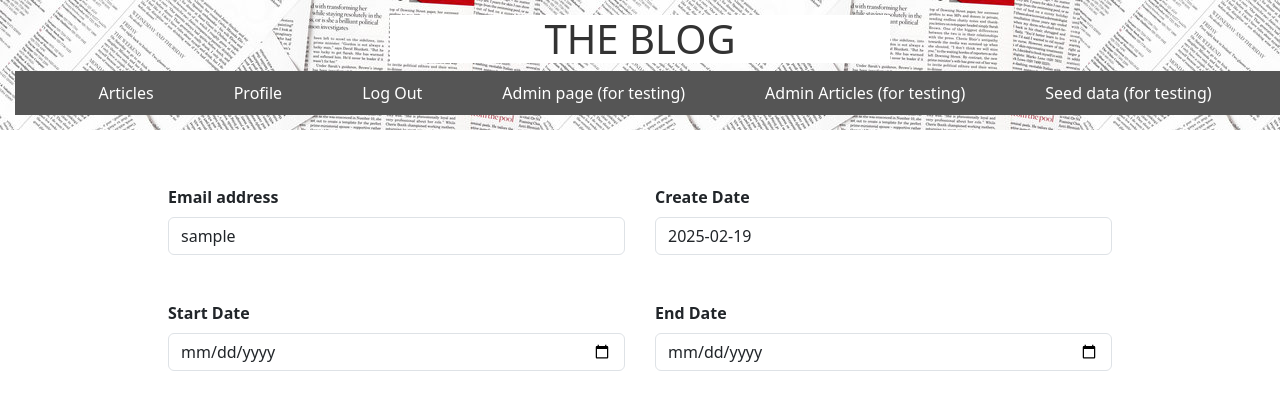
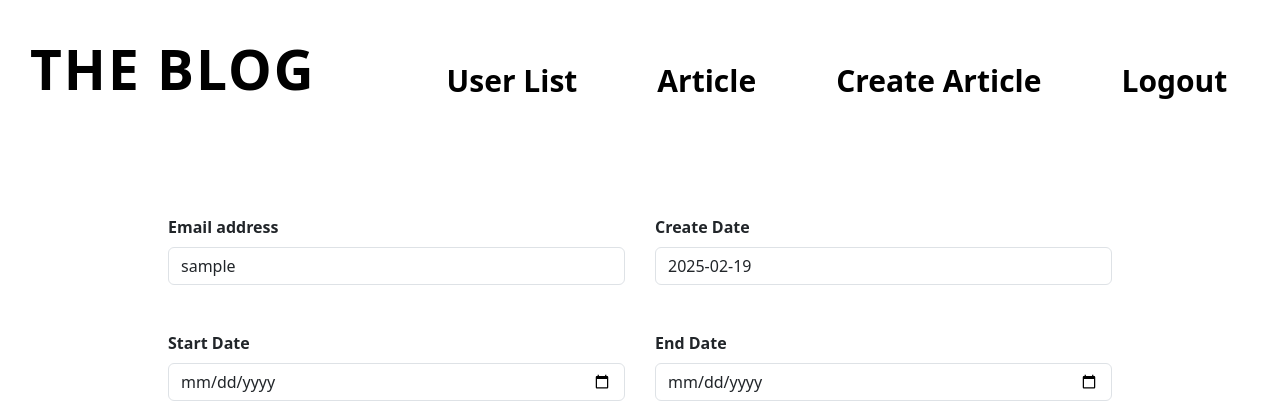
Before and after one commit to EvanVink/3975-Assignment1, a PHP site: page /createArticle.php in a window 1280 px wide. Shown: the top 419 px of the page. Run offline with PHP 8.4, Linux system fonts and the light colour scheme; the visitor is signed in with stand-in values (Sample User, id 1).

Commit message:
Enhanced nav bar style

```diff
--- a/createArticle.php
+++ b/createArticle.php
@@ -47,7 +47,7 @@
                 $executeStmt = $insertingStmt->execute();
 
                 if ($executeStmt) {
-                    header("Location: admin/articles.php");
+                    header("Location: index.php");
                     exit();
                 }
             }
--- a/login.php
+++ b/login.php
@@ -90,11 +90,12 @@
             </a>
         </div>';
 
+    echo '<div class="login-wrapper">';
         echo '<h1 class="login_h1">Welcome Back!</h1>';
 
         // Display error messages if there are any.
         if (!empty($error_messages)) {
-        echo '<div class="alert alert-danger login-form-container login_error_container">';
+            echo '<div class="alert alert-danger login_error_container">';
             foreach ($error_messages as $error) {
                 echo '<div>' . $error . '</div>';
             }
@@ -121,7 +122,7 @@
                     </div>
                 </form>
             </div>';
-
+        echo '</div>';
     echo '</body>';
     include('templates/footer.php');
 ?>
--- a/styles/style.css
+++ b/styles/style.css
@@ -8,16 +8,9 @@ html, body {
 
 header {
     background: white;
-    background-image: url("../images/paper.jpg");
     color: white;
     padding: 15px;
     width: 100vw;
-}
-
-header h1 {
-    background-color: white;
-    color: #333;
-    font-size: 40px;
 }
 
 #header-container {
@@ -28,43 +21,8 @@ header h1 {
     z-index: 1000;
 }
 
-nav {
-    background: #555;
-    padding: 10px;
-    width: 100vw;
-    top: 0;
-    left: 0;
-}
-
-nav a {
-    color: white;
-    text-decoration: none;
-    margin: 0 15px;
-    width: 100vw;
-}
-
-.nav-links {
-    display: flex;
-    justify-content: center;
-    align-items: center;
-    list-style: none;
-    padding: 0;
-    margin: 0;
-}
-
-.nav-links li {
-    margin: 0 15px;
-}
-
-.nav-links a {
-    color: white;
-    text-decoration: none;
-    font-size: 1em;
-    padding: 10px;
-}
-
 body > *:not(header):not(footer) {
-    flex: 1;  /* Add this to make main content fill available space */
+    flex: 1;
 }
 
 footer {
@@ -73,13 +31,73 @@ footer {
     color: white;
     padding: 10px;
     width: 100%;
-    margin-top: auto; /*footer to the bottom of the page*/
+    margin-top: auto;
 }
 
-.logo{
-    width: 500px;
-    margin: 0 auto;
-    text-align: center;
+
+/* For header.php */
+nav a {
+    margin: 0 15px;
+    width: 100vw;
+}
+
+.navbar {
+    width: 100%;
+    padding: 25px 80px;
+    background-color: #fff;
+    height: 130px;
+    display: flex;
+    align-items: flex-start;
+    padding-top: 40px;
+}
+
+.nav-container {
+    display: flex;
+    justify-content: flex-start;
+    align-items: flex-start;
+    width: 100%;
+    height: 100%;
+}
+.logo-container {
+    height: 100%;
+    display: flex;
+    align-items: center;
+    width: 300px;
+    flex-shrink: 0;
+}
+
+.blog-title {
+    font-size: 55px;
+    font-weight: bold;
+    color: #000;
+    text-decoration: none;
+    letter-spacing: 2px;
+}
+
+.nav-menu {
+    display: flex;
+    list-style: none;
+    margin-left: 100px;
+    margin-right: 50px;
+    padding: 0;
+    gap: 50px;
+    height: 100%;
+    align-items: center;
+    float: left;
+
+}
+
+.nav-menu li a {
+    color: #000;
+    text-decoration: none;
+    font-size: 30px;
+    font-weight: bold;
+    transition: color 0.2s ease;
+    white-space: nowrap;
+}
+
+.nav-menu li a:hover {
+    color: #666;
 }
 
 
--- a/templates/header.php
+++ b/templates/header.php
@@ -1,9 +1,11 @@
 <?php
+    session_start();
     //!Created disable nav bar for landing page.
     $displayNav = isset($displayNav) ? $displayNav : true;
 ?>
 
 <!DOCTYPE html>
+<html lang="en">
 <head>
     <meta charset="UTF-8">
     <meta name="viewport" content="width=device-width, initial-scale=1.0">
@@ -12,52 +14,48 @@
     <link rel="preconnect" href="https://fonts.gstatic.com" crossorigin>
     <link href="https://fonts.googleapis.com/css2?family=Roboto+Condensed:ital,wght@0,100..900;1,100..900&display=swap" rel="stylesheet">
 
-    <!--Bootstrap CDN--->
+    <!--Bootstrap CDN-->
     <link href="https://cdn.jsdelivr.net/npm/bootstrap@5.3.3/dist/css/bootstrap.min.css" rel="stylesheet" integrity="sha384-QWTKZyjpPEjISv5WaRU9OFeRpok6YctnYmDr5pNlyT2bRjXh0JMhjY6hW+ALEwIH" crossorigin="anonymous">
     <script src="https://cdn.jsdelivr.net/npm/@popperjs/core@2.11.8/dist/umd/popper.min.js" integrity="sha384-I7E8VVD/ismYTF4hNIPjVp/Zjvgyol6VFvRkX/vR+Vc4jQkC+hVqc2pM8ODewa9r" crossorigin="anonymous"></script>
     <script src="https://cdn.jsdelivr.net/npm/bootstrap@5.3.3/dist/js/bootstrap.min.js" integrity="sha384-0pUGZvbkm6XF6gxjEnlmuGrJXVbNuzT9qBBavbLwCsOGabYfZo0T0to5eqruptLy" crossorigin="anonymous"></script>
 
     <title>The Blog</title>
 </head>
+
 <?php if ($displayNav): ?>
 <header>
-    <div class="logo">
-        <h1>THE BLOG</h1>
-    </div>
+<nav class="navbar">
+    <div class="nav-container">
 
-        <nav>
-
-            <?php
-
-            session_start();
-
-                if($_SESSION["role"] == "admin"){
-
-                    echo "
-                    <ul class='nav-links'>
-                        <li><a href='../index.php'>Articles</a></li>
-                        <li><a href='../profile.php'>Profile</a></li>
-                        <li><a href='../logout.php'>Log Out</a></li>
-                        <li><a href='/admin/admin_page.php'>Admin page (for testing)</a></li>
-                        <li><a href='/admin/articles.php'>Admin Articles (for testing)</a></li>
-                        <li><a href='/DB/seed.php'>Seed data (for testing)</a></li>
-                    </ul>
-                    ";
-                } else {
-
-                    echo "
-
-                    <ul class='nav-links'>
-                        <li><a href='../index.php'>Articles</a></li>
-                        <li><a href='../profile.php'>Profile</a></li>
-                        <li><a href='../logout.php'>Log Out</a></li>
-                    </ul>
-                    ";
-                }
-
-            ?>
+        <?php
+            if(isset($_SESSION["role"]) && $_SESSION["role"] == "admin") {
+                echo '<a class="navbar-brand" href="../admin/admin_page.php">
+                    <span class="blog-title">THE BLOG</span>
+                </a>';
+            } else {
+                echo '<a class="navbar-brand" href="index.php">
+                    <span class="blog-title">THE BLOG</span>
+                </a>';
+            }
+        ?>
 
 
-        </nav>
+        <ul class="nav-menu">
+            <?php
+            if(isset($_SESSION["role"]) && $_SESSION["role"] == "admin") {
+                echo '<li><a href="../admin/admin_page.php">User List</a></li>';
+                echo '<li><a href="../admin/articles.php">Article</a></li>';
+                echo '<li><a href="../createArticle.php">Create Article</a></li>';
+                echo '<li><a href="../logout.php">Logout</a></li>';
+            } else {
+                echo '<li><a href="../index.php">Article</a></li>';
+                echo '<li><a href="../createArticle.php">Create Article</a></li>';
+                echo '<li><a href="../profile.php">Profile</a></li>';
+                echo '<li><a href="../logout.php">Logout</a></li>';
+            }
+            ?>
+        </ul>
+    </div>
+</nav>
+</header>
 <?php endif; ?>
-</header>
```
Also changed, not shown: other parts of styles/style.css (+74 -41 lines), DB/BlogDB.db. Lines whose indentation alone changed are shown as unchanged.
